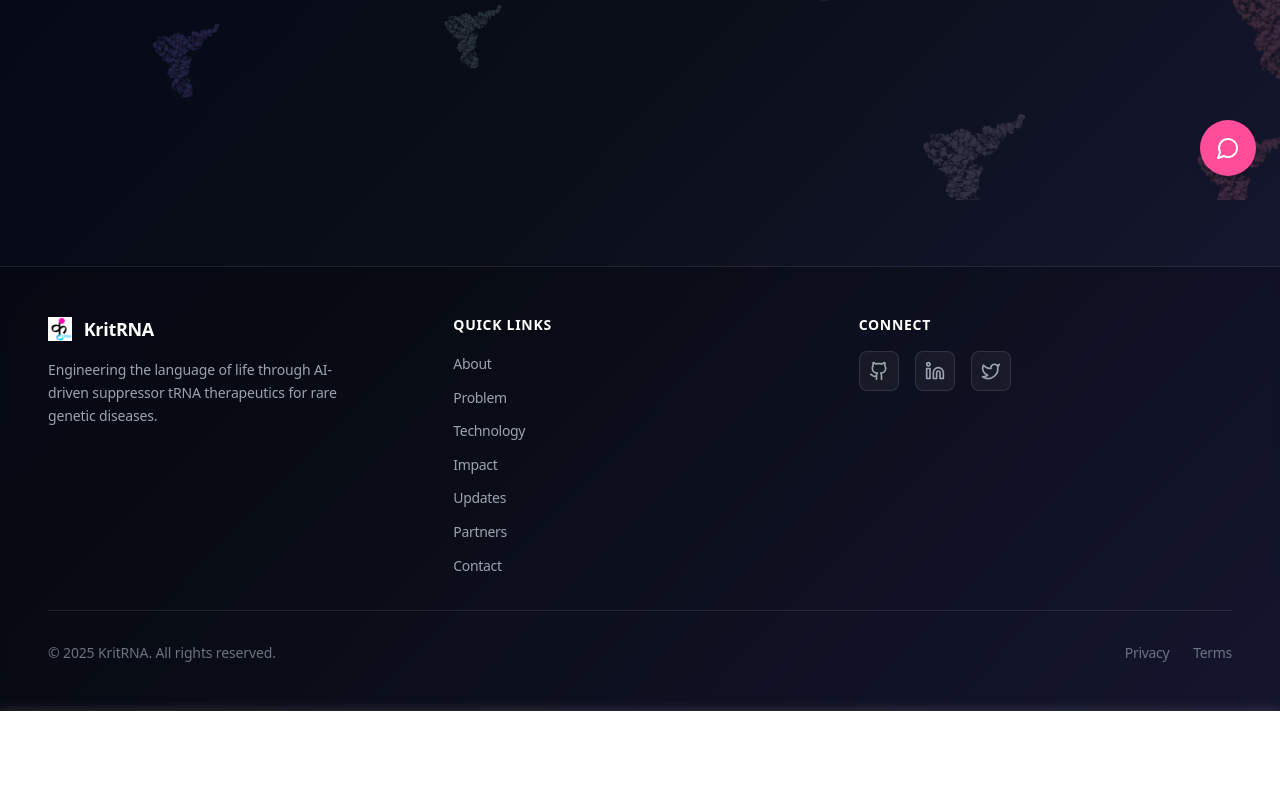
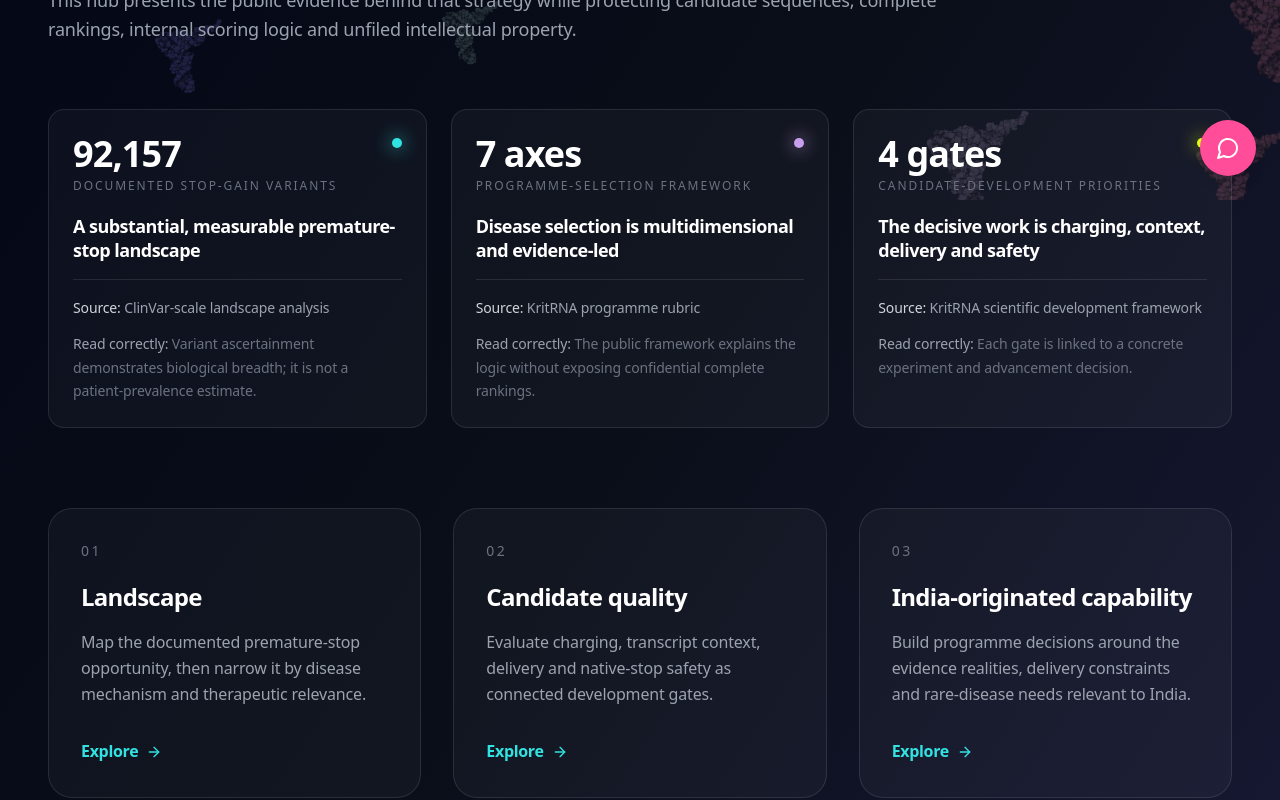
Before and after one commit to transloka786/KritRNA-production-website, a Next.js app: page /evidence in a window 1280 px wide. Before the commit this address had no page. Shown: the part 600-1400 px from the top of the page. Before the commit the page ends 1311 px from the top, so only its background shows below. Built offline with nearby package versions, Linux system fonts and the light colour scheme.

Commit message:
Create public evidence hub

```diff
--- /dev/null
+++ b/app/evidence/page.tsx
@@ -0,0 +1,89 @@
+import Link from 'next/link';
+import { ArrowRight } from 'lucide-react';
+import EvidenceCard from '@/components/EvidenceCard';
+
+const pillars = [
+  {
+    title: 'Landscape',
+    body: 'Map the documented premature-stop opportunity, then narrow it by disease mechanism and therapeutic relevance.',
+    href: '/problem',
+  },
+  {
+    title: 'Candidate quality',
+    body: 'Evaluate charging, transcript context, delivery and native-stop safety as connected development gates.',
+    href: '/technology',
+  },
+  {
+    title: 'India-originated capability',
+    body: 'Build programme decisions around the evidence realities, delivery constraints and rare-disease needs relevant to India.',
+    href: '/impact',
+  },
+];
+
+export default function EvidencePage() {
+  return (
+    <div className="min-h-screen pt-28 pb-24">
+      <section className="max-w-7xl mx-auto px-6 lg:px-12">
+        <div className="max-w-4xl mb-16">
+          <p className="text-sm font-semibold uppercase tracking-[0.22em] text-[#32E2E2] mb-5">KritRNA evidence layer</p>
+          <h1 className="text-5xl md:text-7xl font-light text-white tracking-tight leading-tight mb-8">
+            Precision begins with knowing <span className="text-gradient">what deserves to be built.</span>
+          </h1>
+          <p className="text-xl md:text-2xl text-gray-300 leading-relaxed mb-6">
+            KritRNA is building a suppressor tRNA platform around a clear operating principle: strong programmes emerge when biological opportunity, candidate performance, delivery and safety are evaluated together.
+          </p>
+          <p className="text-lg text-gray-400 leading-relaxed">
+            This hub presents the public evidence behind that strategy while protecting candidate sequences, complete rankings, internal scoring logic and unfiled intellectual property.
+          </p>
+        </div>
+
+        <div className="grid grid-cols-1 md:grid-cols-3 gap-6 mb-20">
+          <EvidenceCard
+            value="92,157"
+            denominator="documented stop-gain variants"
+            label="A substantial, measurable premature-stop landscape"
+            source="ClinVar-scale landscape analysis"
+            limitation="Variant ascertainment demonstrates biological breadth; it is not a patient-prevalence estimate."
+            href="/problem"
+            accent="#32E2E2"
+          />
+          <EvidenceCard
+            value="7 axes"
+            denominator="programme-selection framework"
+            label="Disease selection is multidimensional and evidence-led"
+            source="KritRNA programme rubric"
+            limitation="The public framework explains the logic without exposing confidential complete rankings."
+            href="/technology"
+            accent="#C99EED"
+          />
+          <EvidenceCard
+            value="4 gates"
+            denominator="candidate-development priorities"
+            label="The decisive work is charging, context, delivery and safety"
+            source="KritRNA scientific development framework"
+            limitation="Each gate is linked to a concrete experiment and advancement decision."
+            href="/technology"
+            accent="#E1FF17"
+          />
+        </div>
+
+        <div className="grid grid-cols-1 lg:grid-cols-3 gap-8">
+          {pillars.map((pillar, index) => (
+            <Link
+              key={pillar.title}
+              href={pillar.href}
+              className="group rounded-3xl border border-white/10 bg-white/[0.035] p-8 transition-all hover:-translate-y-1 hover:border-white/20 hover:bg-white/[0.055]"
+            >
+              <div className="text-sm uppercase tracking-[0.18em] text-gray-500 mb-5">0{index + 1}</div>
+              <h2 className="text-2xl font-semibold text-white mb-4">{pillar.title}</h2>
+              <p className="text-gray-400 leading-relaxed mb-8">{pillar.body}</p>
+              <span className="inline-flex items-center gap-2 font-semibold text-[#32E2E2]">
+                Explore <ArrowRight className="w-4 h-4 transition-transform group-hover:translate-x-1" />
+              </span>
+            </Link>
+          ))}
+        </div>
+      </section>
+    </div>
+  );
+}
```
